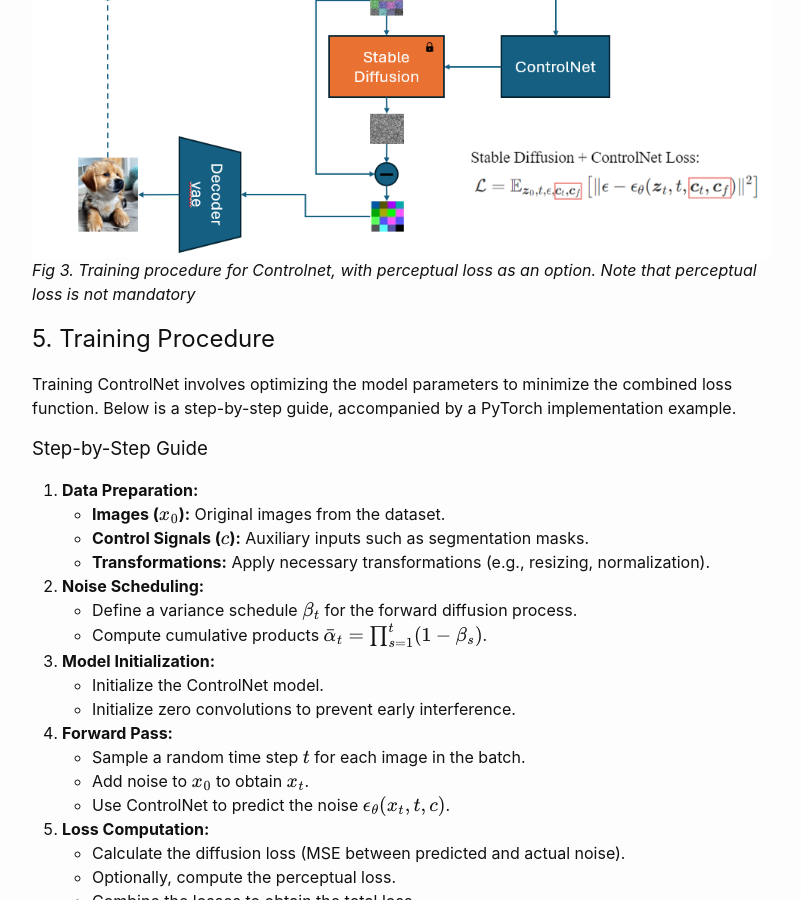
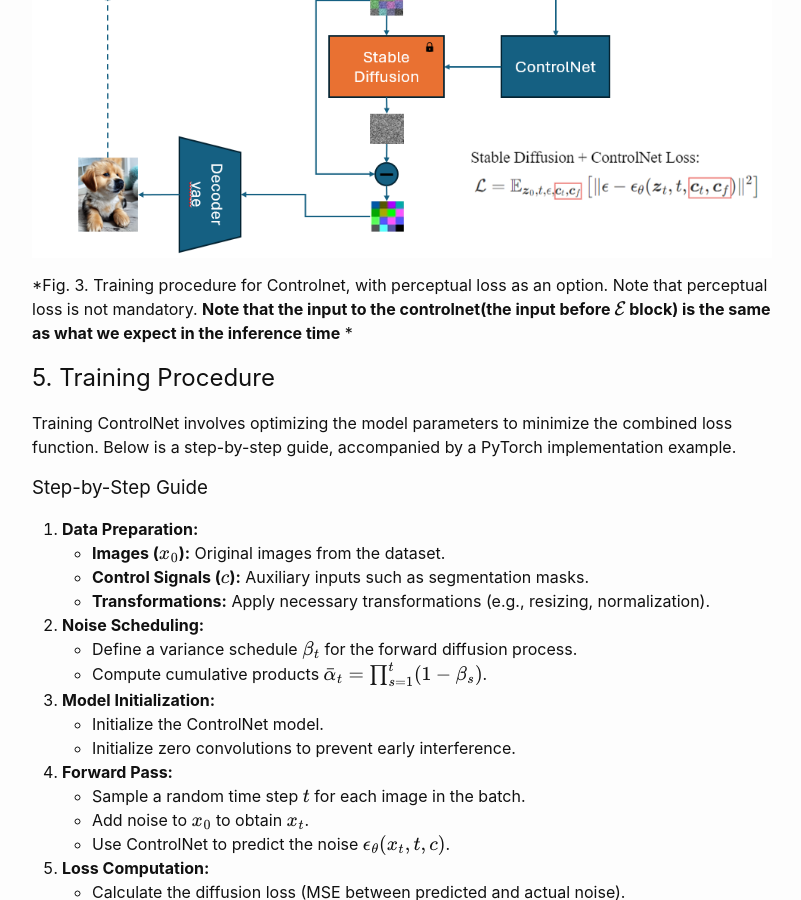
Before and after one commit to panaali/mseyfi.github.io, a Jekyll site: the page built from posts/ControlNet.md, in a window 1280 px wide and 900 px high, scrolled down 5897 px. Shown: the whole window, without its empty margins (238-1039 px from the left). Built offline with Jekyll 4.4.1, drawn with Linux system fonts in a browser that asks for light colours; our own code applies the rules of GitHub Pages for plain Markdown files; some of the changed text lies outside the part shown.

Commit message:
Update ControlNet.md

```diff
--- a/posts/ControlNet.md
+++ b/posts/ControlNet.md
@@ -161,7 +161,9 @@ loss_total = loss_diffusion + lambda_perceptual * loss_perceptual
 ---
 
 ![Controlnet Architecture](../images/stb5.jpg)
-*Fig 3. Training procedure for Controlnet, with perceptual loss as an option. Note that perceptual loss is not mandatory*
+
+*Fig. 3. Training procedure for Controlnet, with perceptual loss as an option. Note that perceptual loss is not mandatory. **Note that the input to the controlnet(the input before $\mathcal{E}$ block) is the same as what we expect in the inference time** *
+
 ## 5. Training Procedure
 
 Training ControlNet involves optimizing the model parameters to minimize the combined loss function. Below is a step-by-step guide, accompanied by a PyTorch implementation example.
```
Also changed, not shown: other parts of posts/ControlNet.md (+1 -1 lines).
